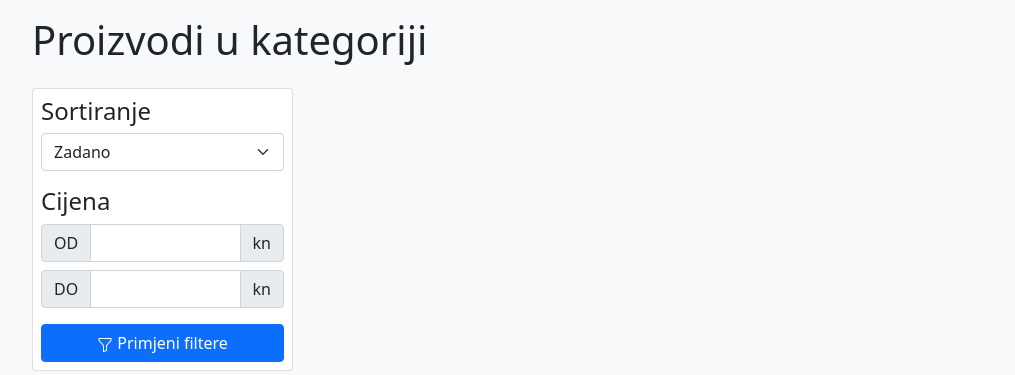
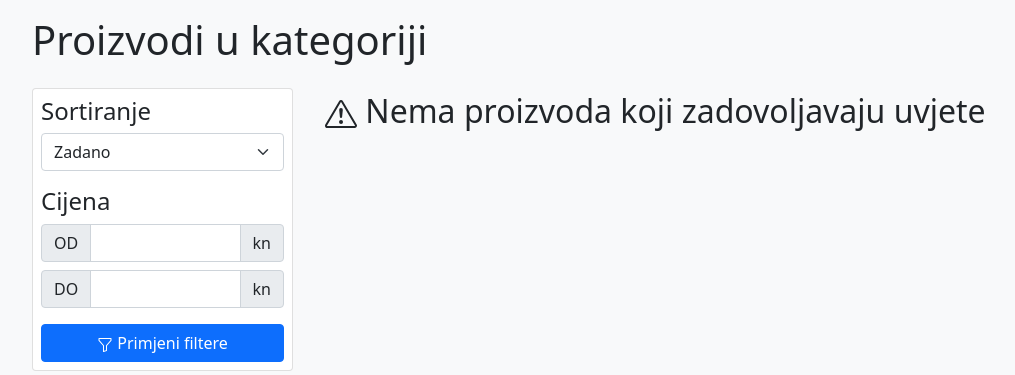
Before and after one commit to bartol/amadeus-www, a Flask app: template amadeus2.hr/templates/category.html in a window 1280 px wide. Shown: the part 107-482 px from the top of the page, without its empty margins (50-1065 px from the left). Run offline with Flask 2, Linux system fonts and the light colour scheme; the template is opened without the code that fills it, so the values that code supplies are empty; some libraries are stand-ins or nearby versions.

Commit message:
product filter no results

```diff
--- a/amadeus2.hr/templates/category.html
+++ b/amadeus2.hr/templates/category.html
@@ -38,6 +38,14 @@
                 <div class="col-6 col-sm-4 col-md-3 p-1">
                     {% include "partials/product_card.html" %}
                 </div>
+                {% else %}
+                <h2 class="mt-2">
+                    <svg xmlns="http://www.w3.org/2000/svg" width="2rem" height="2rem" fill="currentColor" class="bi bi-exclamation-triangle" viewBox="0 0 16 16">
+                        <path d="M7.938 2.016A.13.13 0 0 1 8.002 2a.13.13 0 0 1 .063.016.146.146 0 0 1 .054.057l6.857 11.667c.036.06.035.124.002.183a.163.163 0 0 1-.054.06.116.116 0 0 1-.066.017H1.146a.115.115 0 0 1-.066-.017.163.163 0 0 1-.054-.06.176.176 0 0 1 .002-.183L7.884 2.073a.147.147 0 0 1 .054-.057zm1.044-.45a1.13 1.13 0 0 0-1.96 0L.165 13.233c-.457.778.091 1.767.98 1.767h13.713c.889 0 1.438-.99.98-1.767L8.982 1.566z"/>
+                        <path d="M7.002 12a1 1 0 1 1 2 0 1 1 0 0 1-2 0zM7.1 5.995a.905.905 0 1 1 1.8 0l-.35 3.507a.552.552 0 0 1-1.1 0L7.1 5.995z"/>
+                    </svg>
+                    Nema proizvoda koji zadovoljavaju uvjete
+                </h2>
                 {% endfor %}
             </div>
         </div>
```
